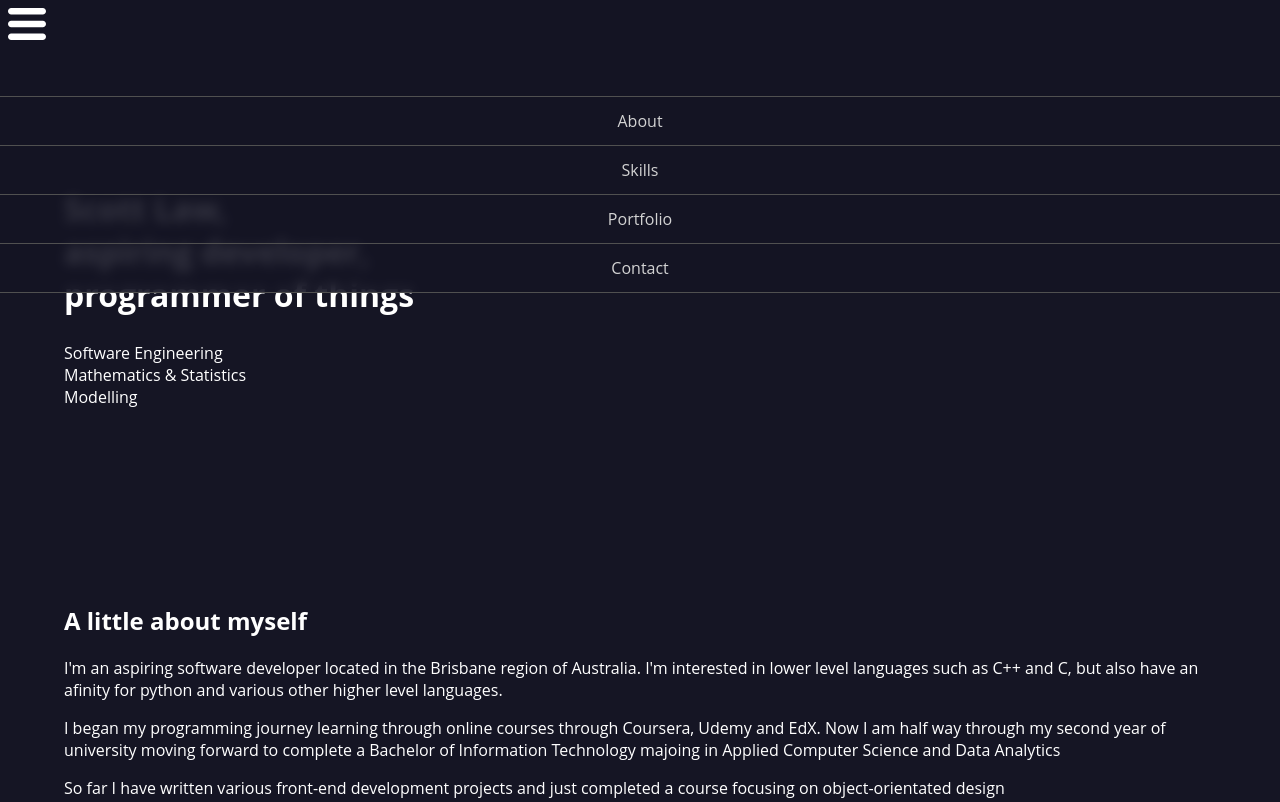
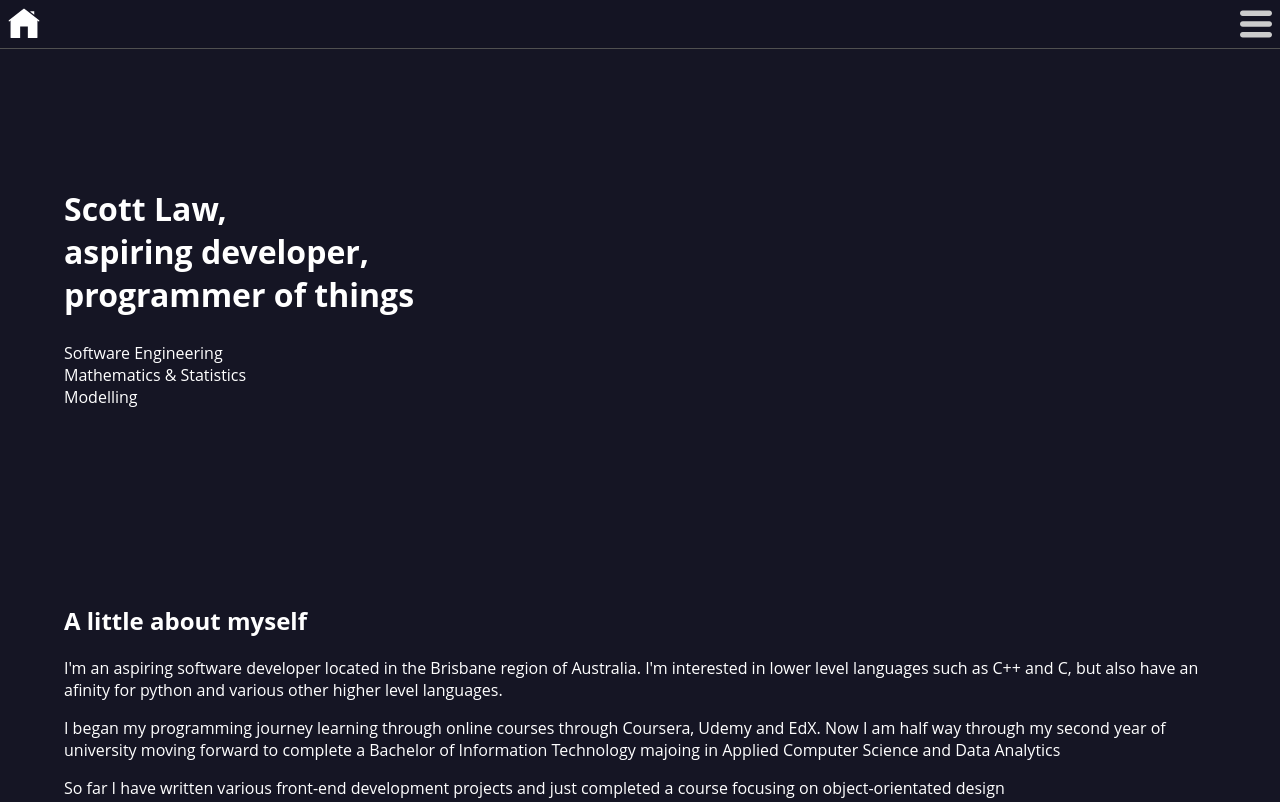
Before and after one commit to scott-rj-law/PortfolioWebsite, a plain HTML site: page index.html in a window 1280 px wide. Shown: the top 802 px of the page. Drawn offline with Linux system fonts and the light colour scheme.

Commit message:
ACTION: ADD -second iteration of navigation menu. Burger icon, cross icon, home icon added. burger/cross icon functionality added. menu item functionality added. minor updates to comment documentation

```diff
--- a/css/main.css
+++ b/css/main.css
@@ -1,7 +1,9 @@
-/**--------------------
- * --- SMALL SCREEN --- //
- * --------------------
+/**------------------------------------------------------
+ * --- SMALL SCREEN --- SMALL SCREEN --- SMALL SCREEN --- //
+ * ------------------------------------------------------
  */
+
+/* --- MAIN PAGE SETUP --- */
 
 html {
 	background-color: #151524;
@@ -17,20 +19,18 @@ body {
 	margin: 0;
 }
 
-/**-----------------------------
- * ------ MAIN NAVIGATION ------ //
- * -----------------------------
- */
+/* --- MAIN NAVIGATION MENU --- */
 
 nav {
 	position: fixed;
 	width: 100%;
 	backdrop-filter: blur(6px);
+	z-index: 1;
 }
 
-.nav_burger {
+.nav_icon {
 	display: block;
-	height: 6rem;
+	height: 3rem;
 	border-bottom: 1px solid #505050;
 	background-color: rgba(21,21,36,0.85);
 }
@@ -38,7 +38,7 @@ nav {
 .nav_item {
 	text-align: center;
 	text-decoration: none;
-	display: block;
+	display: none;
 	background-color: rgba(21,21,36,0.85);
 	color: #D3D3D3;
 	padding: 0;
@@ -47,16 +47,22 @@ nav {
 	width: 100%;
 }
 
-#navBurgerSVG {
+.nav_img {
 	position: fixed;
+	right: 0;
 	height: 2rem;
+	width: 2rem;
 	padding: 0.5rem;
 	filter: invert(80%);
 }
 
+#navHomeSVG {
+	left: 0;
+}
+
 /* hover animations */
 
-#navBurgerSVG:hover {
+.nav_img:hover {
 	filter: invert(100%);
 }
 
@@ -64,10 +70,7 @@ nav {
 	filter: invert(100%);
 }
 
-/**--------------------
- * ------ SKILLS ------ //
- * --------------------
- */
+/* --- SKILLS SECTION --- */
 
 #introSection {
 	padding-top: 10rem;
--- a/index.html
+++ b/index.html
@@ -6,15 +6,19 @@
     <link rel="stylesheet" type="text/css" href="css/main.css">
     <title>Scott RJ Portfolio</title>
 </head>
-<body>
+<body onload="initialisation()">
 
     <header>
         <nav>
-            <a class="nav_burger" href="#"><img id="navBurgerSVG" src="images/hamburger-menu.svg"></a>
-            <a class="nav_item" href="#aboutmeSection">About</a>
-            <a class="nav_item" href="#skillsSection">Skills</a>
-            <a class="nav_item" href="#portfolioSection">Portfolio</a>
-            <a class="nav_item" href="#contactSection">Contact</a>
+            <a href="#top"><img class="nav_img" id="navHomeSVG" src="images/home-menu.svg"></a>
+            <a class="nav_icon">
+                <img class="nav_img" id="navBurgerSVG" src="images/hamburger-menu.svg" onclick="burgerMenuTransform()">
+                <img class="nav_img" id="navCrossSVG" src="images/cross-menu.svg" onclick="burgerMenuTransform()">
+            </a>
+            <a class="nav_item" href="#aboutmeSection" onclick="burgerMenuTransform()">About</a>
+            <a class="nav_item" href="#skillsSection" onclick="burgerMenuTransform()">Skills</a>
+            <a class="nav_item" href="#portfolioSection" onclick="burgerMenuTransform()">Portfolio</a>
+            <a class="nav_item" href="#contactSection" onclick="burgerMenuTransform()">Contact</a>
         </nav>
     </header>
 
@@ -86,5 +90,8 @@
         </div>
     </section>
 
+
+    <script src="js/common.js"></script>
+
 </body>
 </html>
--- /dev/null
+++ b/js/common.js
@@ -0,0 +1,31 @@
+//Initial Page Setup
+
+function initialisation() {
+	//setting cross icon in navigation menu as invisible
+	document.getElementById("navCrossSVG").style.display = "none";
+
+	//setting navigation menu items as invisible
+	var navItems = document.getElementsByClassName("nav_item");
+	for(var i = 0; i < navItems.length; i++) {
+		navItems[i].style.display = "none";
+	}
+}
+
+function burgerMenuTransform() {
+	var menuOptions = document.getElementsByClassName("nav_item");
+	var burgerIcon = document.getElementById("navBurgerSVG");
+	var crossIcon = document.getElementById("navCrossSVG");
+
+	for (var i = 0; i < menuOptions.length; i++) {
+		if(menuOptions[i].style.display == "none") {
+			menuOptions[i].style.display = "block";
+			burgerIcon.style.display = "none";
+			crossIcon.style.display = "inline";
+		}
+		else {
+			menuOptions[i].style.display = "none";
+			burgerIcon.style.display = "inline";
+			crossIcon.style.display = "none";
+		}
+	}
+}
```
Also changed, not shown: images/cross-menu.svg (added), images/home-menu.svg (added).
